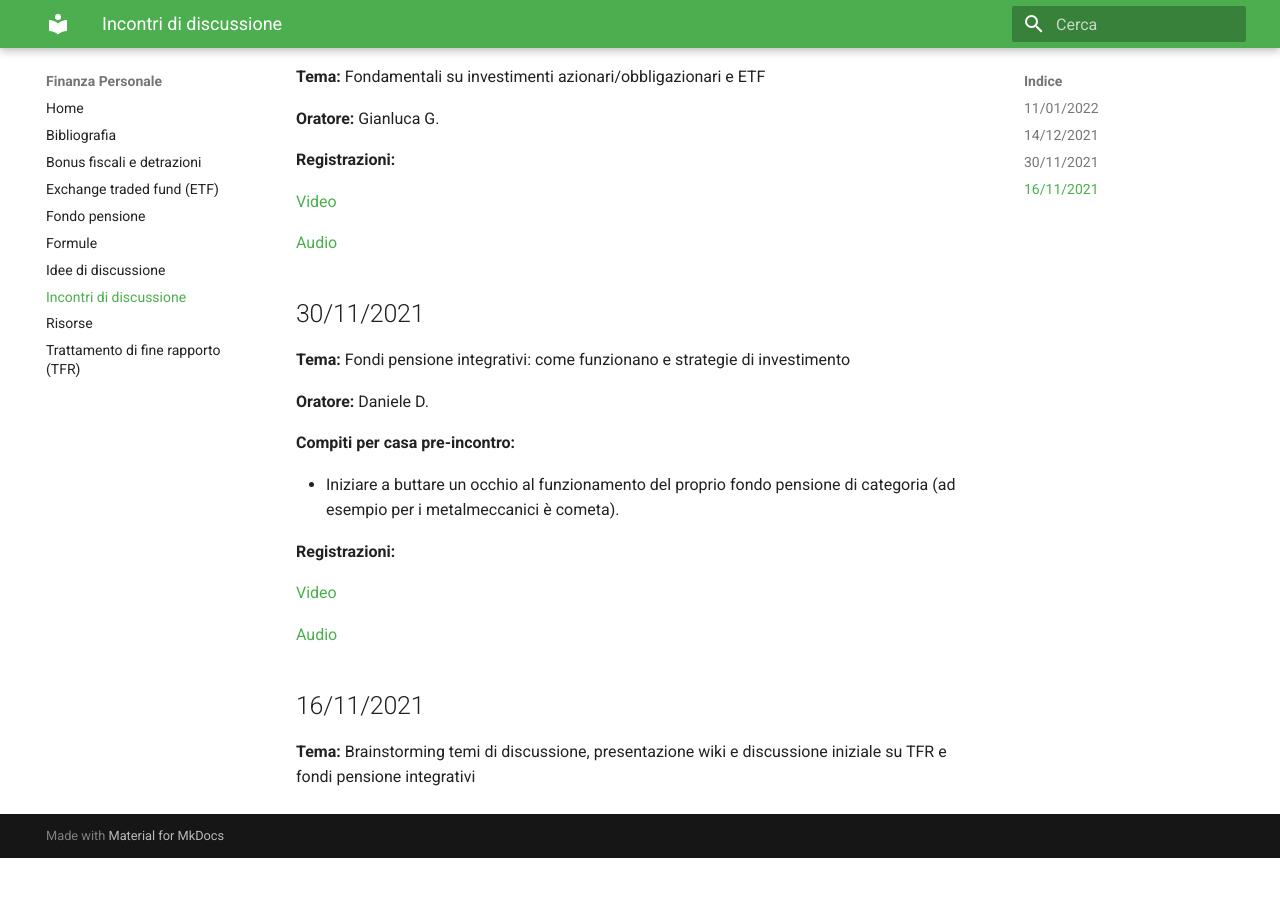
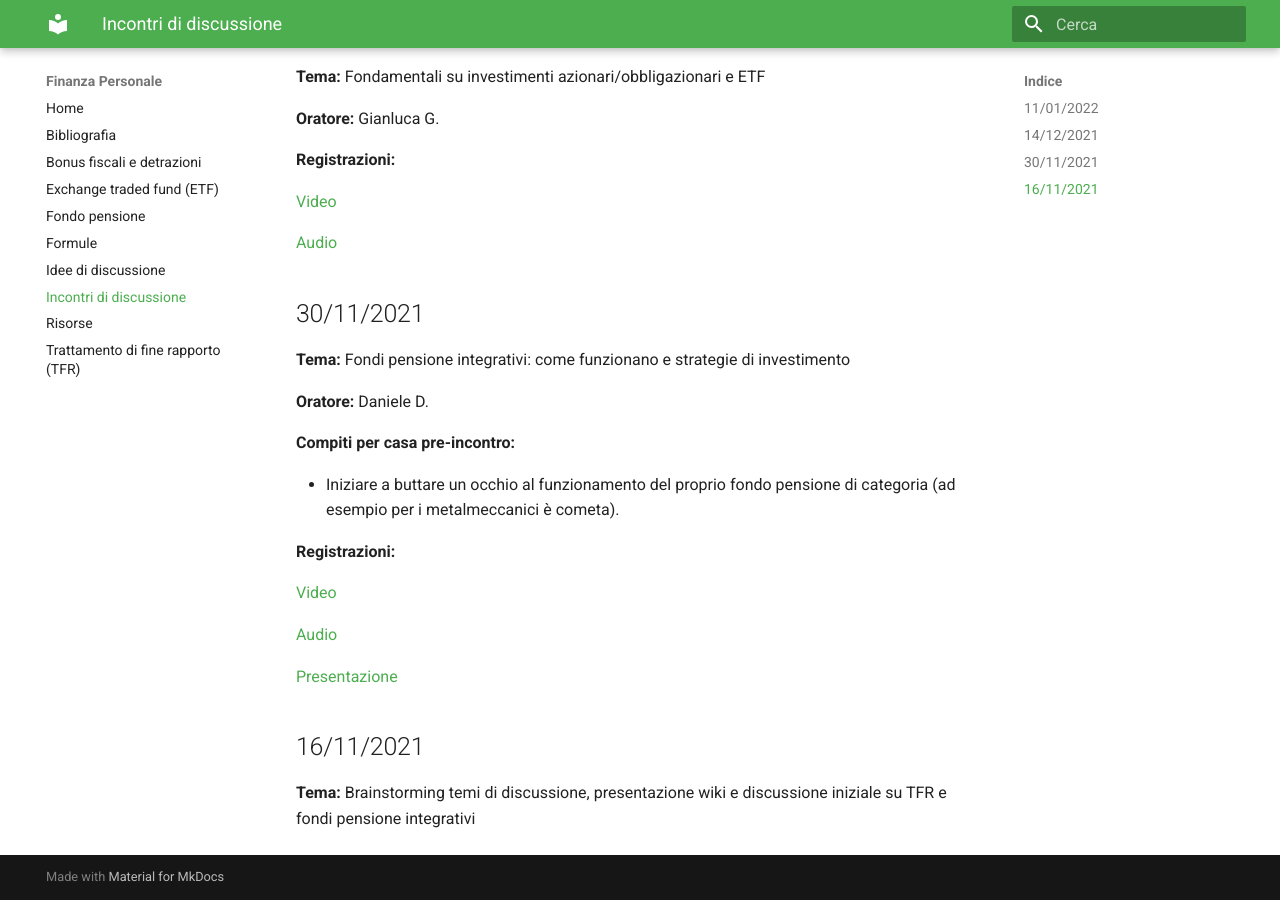
Before and after one commit to simgunz/wiki-finanza-personale, an MkDocs documentation site: the page built from docs/incontri.md, in a window 1280 px wide and 900 px high, scrolled down 568 px. Built offline with MkDocs 1.6.1 and Material for MkDocs 9.7.7, drawn with Linux system fonts in a browser that asks for light colours; before the commit the page ends 1426 px from its top, so only the background shows below that.

Commit message:
Aggiunta presentazione incontro fondi pensione

```diff
--- a/docs/incontri.md
+++ b/docs/incontri.md
@@ -39,6 +39,8 @@ Gli incontri si tengono il secondo e quarto martedì del mese alle 21:00 ora Ita
 
 [Audio](https://drive.google.com/file/d/1viCfRwo--6zK48W2ccyFlcTk0Vhh78xd/view?usp=sharing)
 
+[Presentazione](https://drive.google.com/file/d/1al14Xcx7cbOoxm7CIfbhMRb6fRMa3IuY/view?usp=sharing)
+
 ## 16/11/2021
 
 **Tema:** Brainstorming temi di discussione, presentazione wiki e discussione iniziale su TFR e fondi pensione integrativi
```
